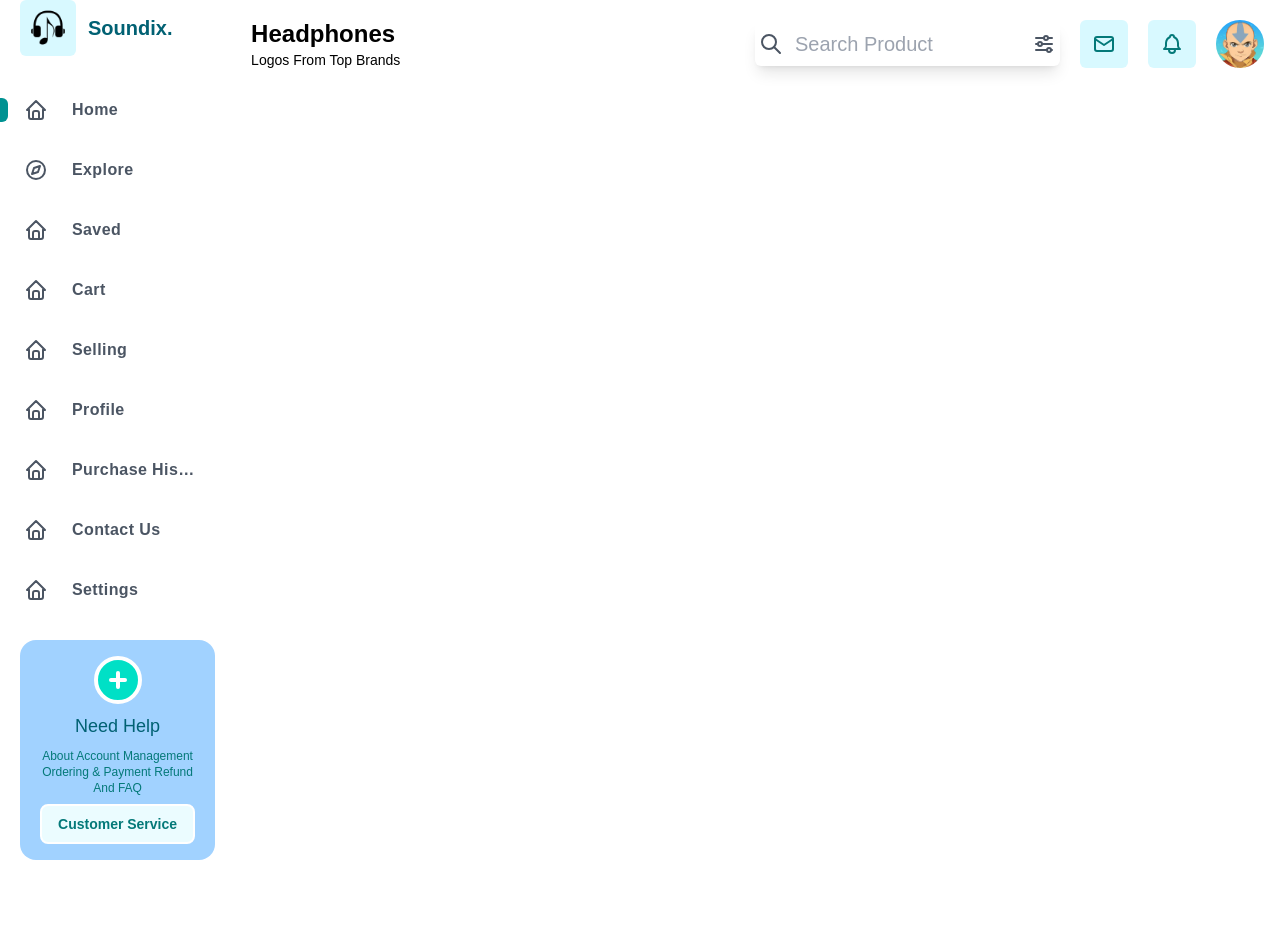
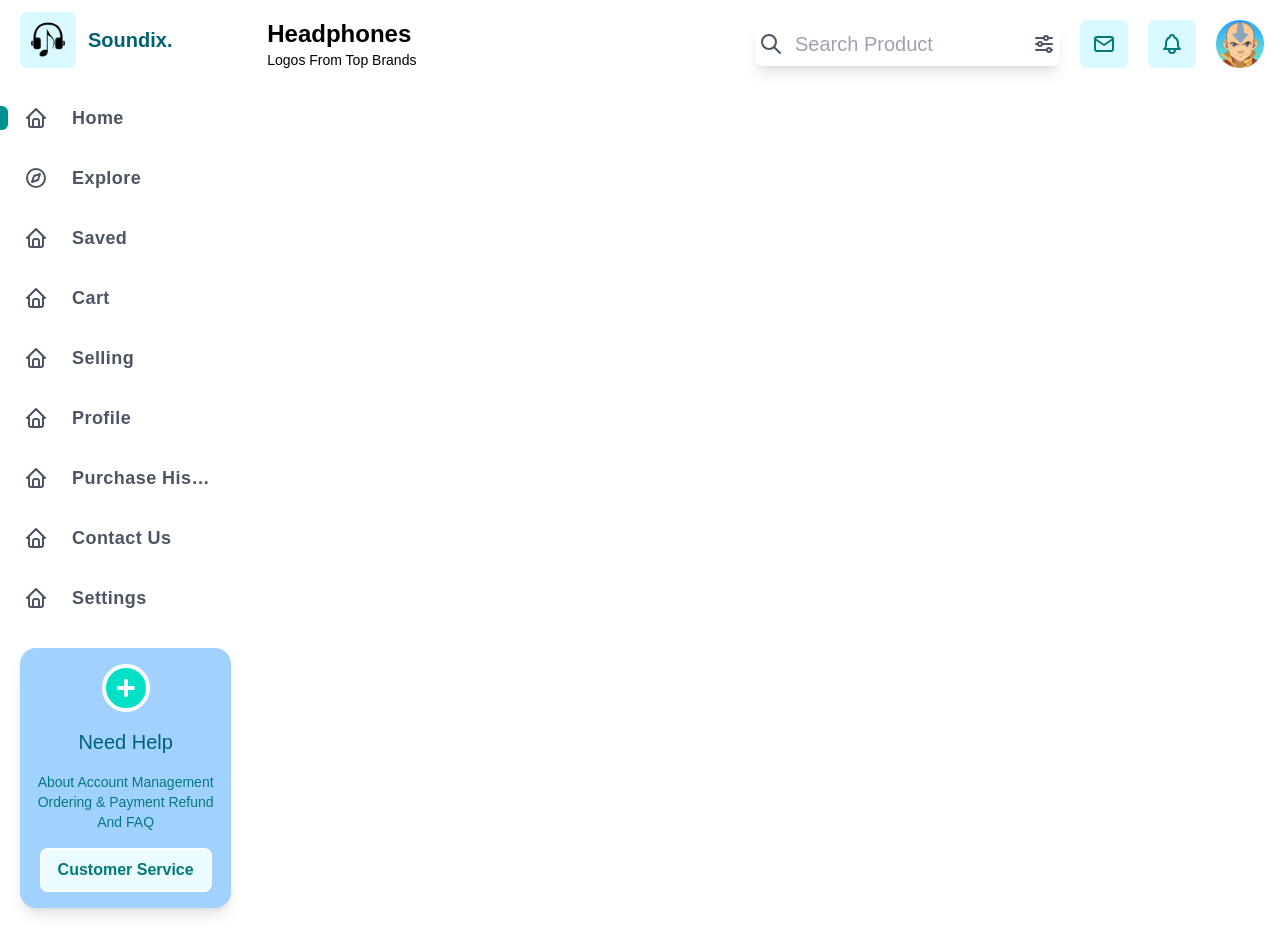
Before and after one commit to Majid-Arab/soundix-tailwind, a Next.js app: page / in a window 1280 px wide. Before the commit the page ends 880 px from the top, so only its background shows below. Built offline with nearby package versions, Linux system fonts and the light colour scheme.

Commit message:
text responsive header and navbar

```diff
--- a/src/components/navbar/Popup.tsx
+++ b/src/components/navbar/Popup.tsx
@@ -5,7 +5,7 @@ import Search from "./search";
 
 function Popup() {
   return (
-    <div className="absolute inset-y-0 right-0 flex items-center justify-between gap-5 pr-2 sm:static sm:inset-auto sm:ml-6 sm:pr-0">
+    <div className="inset-y-0 right-0 flex items-center justify-between gap-5 pr-2 sm:static sm:inset-auto sm:ml-6 sm:pr-0">
       <Search />
       <div className="relative hidden lg:flex gap-5">
         <button
--- a/src/components/sidebar/header.tsx
+++ b/src/components/sidebar/header.tsx
@@ -5,7 +5,7 @@ import Logo from "../../../public/logo.png";
 
 function Header() {
   return (
-    <div className="relative flex items-center">
+    <div className="relative flex items-center py-3">
       <div className=" flex justify-start items-center black gap-3 text-black">
         <div className="relative rounded-md bg-[#D8F9FF] p-2 text-[#047979] focus:outline-none focus:ring-2 focus:ring-[#047979] focus:ring-offset-2 ml-5">
           <Image
--- a/src/components/sidebar/index.tsx
+++ b/src/components/sidebar/index.tsx
@@ -5,7 +5,7 @@ import ToggleSidebar from "./toggleSidebar";
 
 function Index() {
   return (
-    <div>
+    <>
       <div className="flex items-center">
         <div className="hidden sm:block lg:block">
           <Header />
@@ -18,7 +18,7 @@ function Index() {
         <SideTabs />
         <Support />
       </div>
-    </div>
+    </>
   );
 }
 
--- a/src/components/sidebar/sideTabs.tsx
+++ b/src/components/sidebar/sideTabs.tsx
@@ -15,7 +15,7 @@ const tabItems = [
 
 function SideTabs() {
   return (
-    <nav className="pt-6">
+    <nav className="pt-2">
       <ul>
         {tabItems.map((item, index) => (
           <li key={index} className="relative flex items-center">
@@ -24,13 +24,13 @@ function SideTabs() {
             )}
             <a
               href="#"
-              className="relative flex flex-row items-center h-11 focus:outline-none hover:bg-gray-50 text-gray-600 hover:text-gray-800 border-l-4 border-transparent pr-6 my-2 transition-all duration-300"
+              className="relative flex flex-row items-center h-11 focus:outline-none hover:bg-gray-50 text-gray-600 hover:text-gray-800 border-l-4 border-transparent pr-6 sm:my-2 transition-all duration-300"
               style={{ width: "calc(100% - 1rem)" }}
             >
-              <span className="inline-flex justify-center items-center ml-5">
+              <span className="inline-flex justify-center items-center ml-5 text-lg sm:text-xl">
                 {item.icon}
               </span>
-              <span className="ml-6 text-md tracking-wide truncate font-semibold">
+              <span className="ml-6 text-sm sm:text-md lg:text-lg tracking-wide truncate font-semibold">
                 {item.label}
               </span>
             </a>
--- a/src/components/sidebar/support.tsx
+++ b/src/components/sidebar/support.tsx
@@ -3,27 +3,20 @@ import React from "react";
 
 function Support() {
   return (
-    <div className="flex justify-center items-center max-w-72">
-      <div className="flex justify-around items-center flex-col gap-2 p-4 m-5 bg-[#A1D2FF] text-[#047979] rounded-2xl">
-        <div>
-          <div className="bg-[#00E0C6] border-white border-4 relative rounded-full p-2 text-white font-semibold">
-            <IconPlus
-              stroke={4}
-              width="24"
-              height="24"
-              className="icon icon-tabler icons-tabler-outline icon-tabler-plus"
-            />
-          </div>
+    <div className="flex justify-center items-center max-w-sm sm:max-w-md lg:max-w-72">
+      <div className="flex justify-around items-center flex-col gap-4 p-4 m-5 bg-[#A1D2FF] text-[#047979] rounded-2xl shadow-lg">
+        <div className="bg-[#00E0C6] border-white border-4 rounded-full p-2 text-white font-semibold">
+          <IconPlus stroke={4} width="24" height="24" />
         </div>
-        <span className="text-[#016173] font-md text-xl xl:text-lg">
+        <span className="text-[#016173] font-medium text-xl sm:text-xl lg:text-xl">
           Need Help
         </span>
-        <p className="text-center  text-sm xl:text-xs">
+        <p className="text-center text-sm sm:text-base lg:text-sm">
           About Account Management Ordering & Payment Refund And FAQ
         </p>
         <button
           type="button"
-          className="border-white border-2 relative rounded-lg px-4 py-2 bg-[#EBFCFF] text-[#047979] text-sm font-semibold hover:border-2 hover:border-[#047979]  focus:outline-none focus:ring-2 focus:ring-[#047979] focus:ring-offset-2"
+          className="border-white border-2 rounded-lg px-4 py-2 bg-[#EBFCFF] text-[#047979] text-sm sm:text-base font-semibold hover:border-[#047979] focus:outline-none focus:ring-2 focus:ring-[#047979] focus:ring-offset-2"
         >
           Customer Service
         </button>
```
